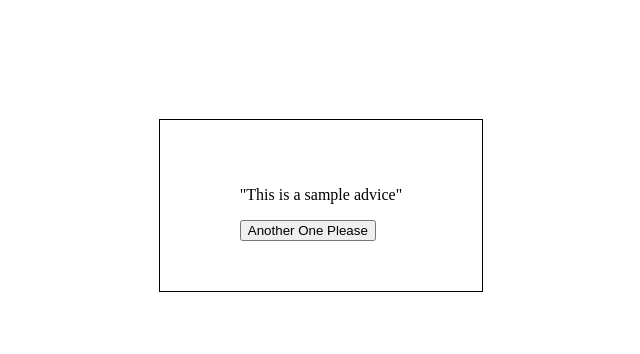
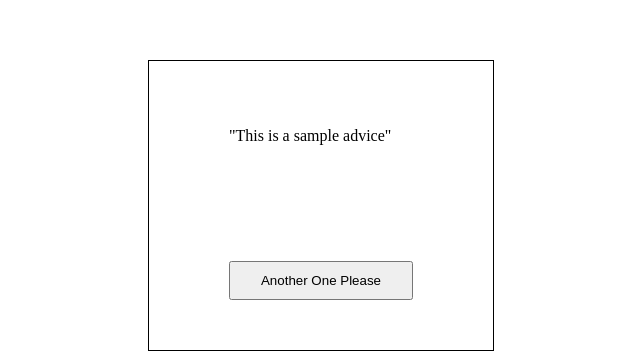
Before and after one commit to JuanTututi-Ksquare/MiniProject2-AdviceApp, a plain HTML site: page index.html in a window 1280 px wide. Shown: the part 195-549 px from the top of the page, without its empty margins (319-959 px from the left). Drawn offline with Linux system fonts and the light colour scheme.

Commit message:
Update main.css

```diff
--- a/CSS/main.css
+++ b/CSS/main.css
@@ -15,3 +15,7 @@ body {
     max-width: 500px;
     margin: auto 10px;
 }
+.another{
+    padding: 10px 30px;
+    margin-top: 100px;
+}
```
